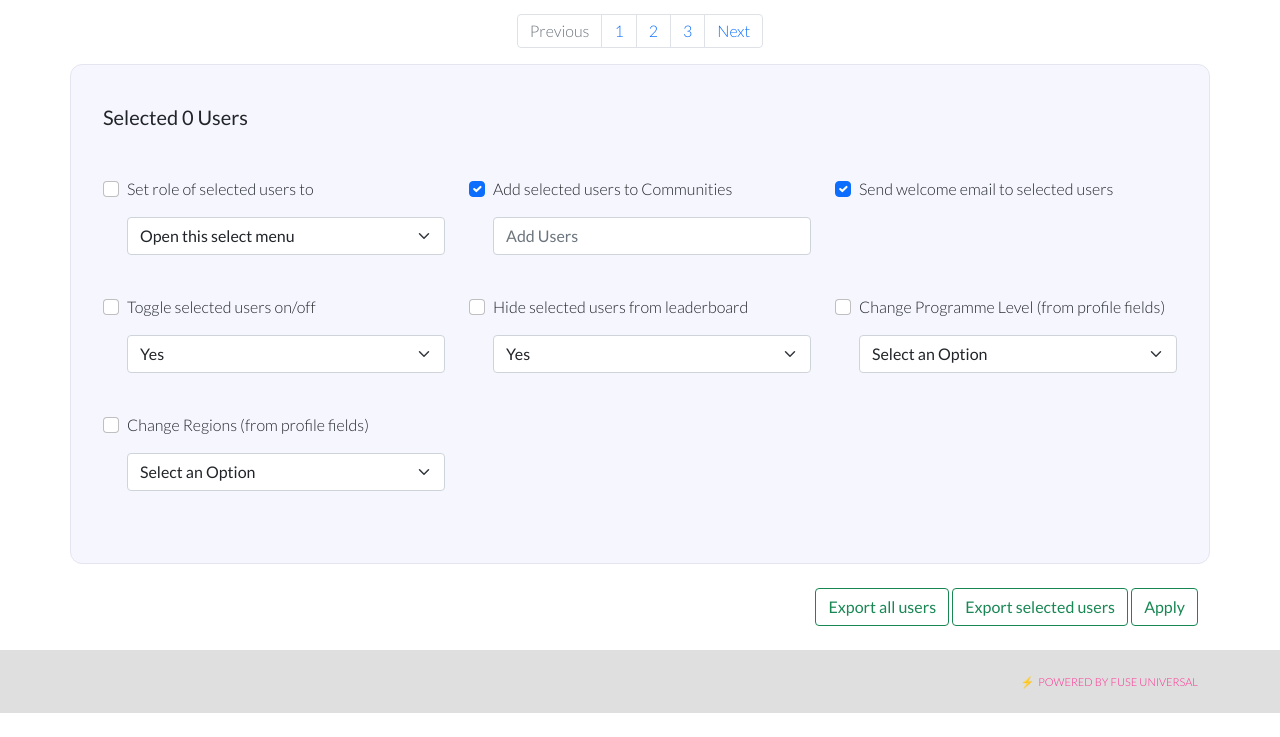
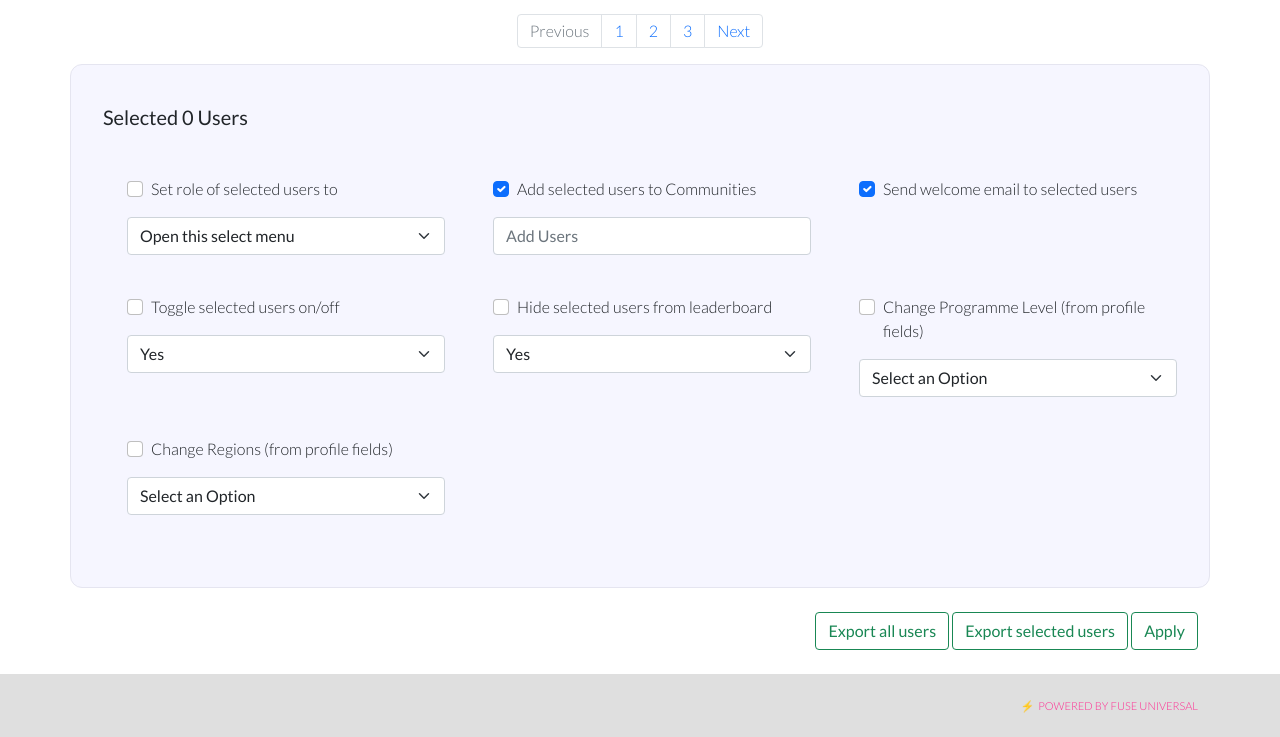
Before and after one commit to KieranMcFarlane/fuse-bootstrap, a plain HTML site: page index.html in a window 1280 px wide. Shown: the part 820-1557 px from the top of the page. Before the commit the page ends 1533 px from the top, so only its background shows below. Drawn offline with nearby package versions, Linux system fonts and the light colour scheme.

Commit message:
fixed tickbox

```diff
--- a/index.html
+++ b/index.html
@@ -173,6 +173,18 @@
   .btn-toolbar {
     justify-content: flex-end;
   }
+
+  .settings .form-check .form-check-input {
+    float: none;
+    margin-left: 0;
+}
+
+.settings .form-check-label {
+    margin-bottom: 0;
+    margin-left: 1.5rem;
+}
+
+
 
   @media screen and (max-width: 900px) {
     .page-header img { display: none; }
```
